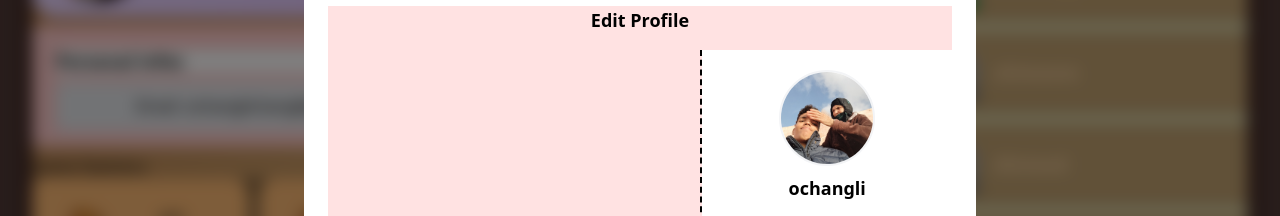
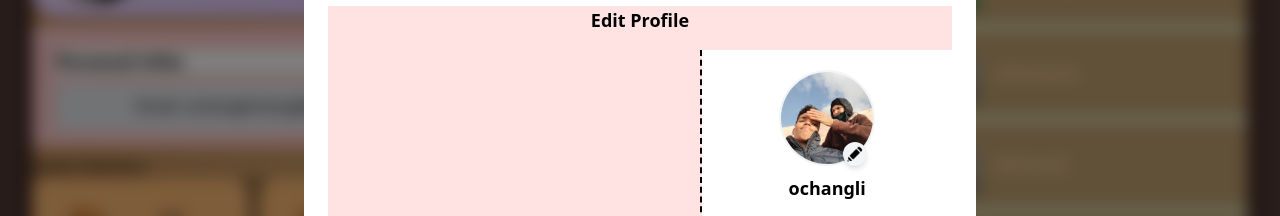
Before and after one commit to OuchaneSiham/final_project, a React app in the folder frontend/: page / in a window 1280 px wide. Both pictures are taken after a click on the button "Edit profile". Shown: the part 278-494 px from the top of the page. Built offline with nearby package versions, Linux system fonts and the light colour scheme; grey boxes are pictures that could not be loaded; the HTML template or start-up script is replaced by a standard one.

Commit message:
adding a edit icone at the avatare as a botton to change the avatar

```diff
--- a/frontend/package.json
+++ b/frontend/package.json
@@ -10,6 +10,7 @@
     "preview": "vite preview"
   },
   "dependencies": {
+    "@heroicons/react": "^2.2.0",
     "@tailwindcss/vite": "^4.1.18",
     "amqplib": "^0.10.9",
     "clsx": "^2.1.1",
--- a/frontend/src/components/Profile/ProfileEdit.jsx
+++ b/frontend/src/components/Profile/ProfileEdit.jsx
@@ -1,5 +1,6 @@
 import face from '../../assets/images/face.jpg'
-
+import { PencilIcon } from '@heroicons/react/24/solid';
+import pen from '../../assets/icons/pen.png'
 
 export default function ProfileEdit({onSave, onCancel , onAvatarChange, props})
 {
@@ -16,12 +17,17 @@ export default function ProfileEdit({onSave, onCancel , onAvatarChange, props})
                 <main className="grid grid-cols-1 md:grid-cols-2 md:grid-cols-[1.5fr_1fr] md:divide-x-2 divide-dashed">
 
                         {/* for the inputs files (username, password, email ...)*/}
-                        <div className=''>
+                        {/* for the Profile Picture and username*/}
+                        <div>
 
                         </div>
-                        {/* for the Profile Picture and username*/}
                         <div className="bg-white flex flex-col items-center gap-2 p-5">
-                            <img src={face} alt="profile image" className='w-16 h-16 sm:w-24 sm:h-24 rounded-full object-cover overflow-hidden border-2 border-gray-100 '  />
+                            <div className='relative'>
+                                <img src={face} alt="profile image" className='w-16 h-16 sm:w-24 sm:h-24 rounded-full object-cover overflow-hidden border-2 border-gray-100 '  />
+                                <button className='absolute bottom-0 right-2 sm:w-6 sm:h-6 h-3 w-3 rounded-full flex items-center justify-center bg-gray-100 shadow-md' onClick={onAvatarChange}>
+                                    <img src={pen} alt="edit profile avatar icone" />
+                                </button>
+                            </div>
                             <span class="text-lg font-semibold">ochangli</span>
                         </div>
 
--- a/frontend/src/pages/Profile/index.jsx
+++ b/frontend/src/pages/Profile/index.jsx
@@ -25,7 +25,7 @@ export default function Profile()
             {isEdit && (
 
                 <div className="fixed inset-0 z-10 flex items-center justify-center bg-black/50 backdrop-blur-sm p-4">
-                        <ProfileEdit />
+                        <ProfileEdit onAvatarChange={() => alert("canging avatar")}/>
                 </div>)}
 
             <div className="flex flex-row flex-1  bg-[#3E2522]/90 rounded-2xl w-full gap-x-[9px] p-3 min-h-0">
```
Also changed, not shown: frontend/src/assets/icons/pen.png (added), 1 other file (tests, documents, lock files or other folders).
